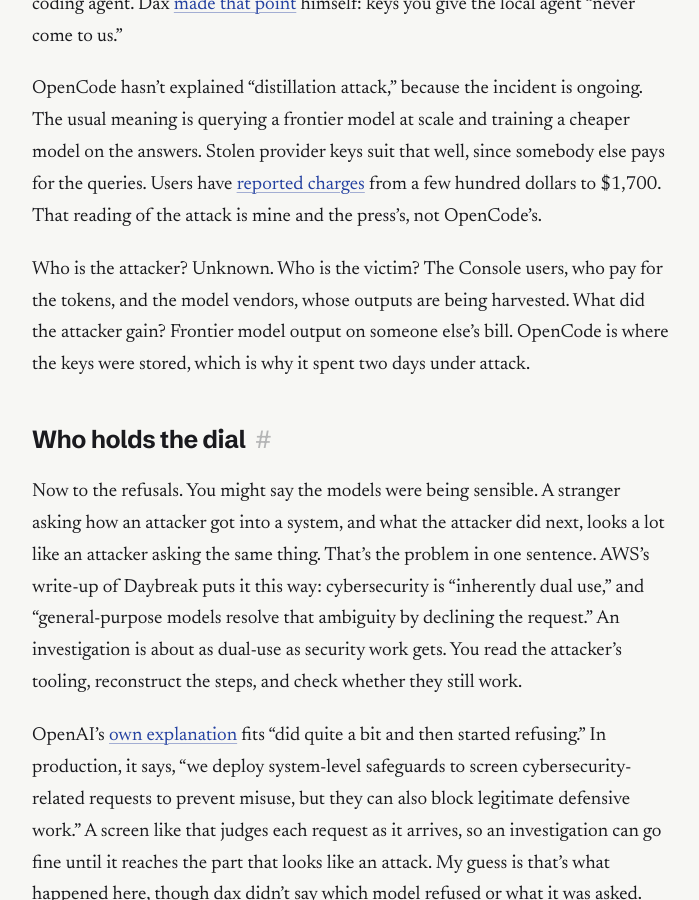
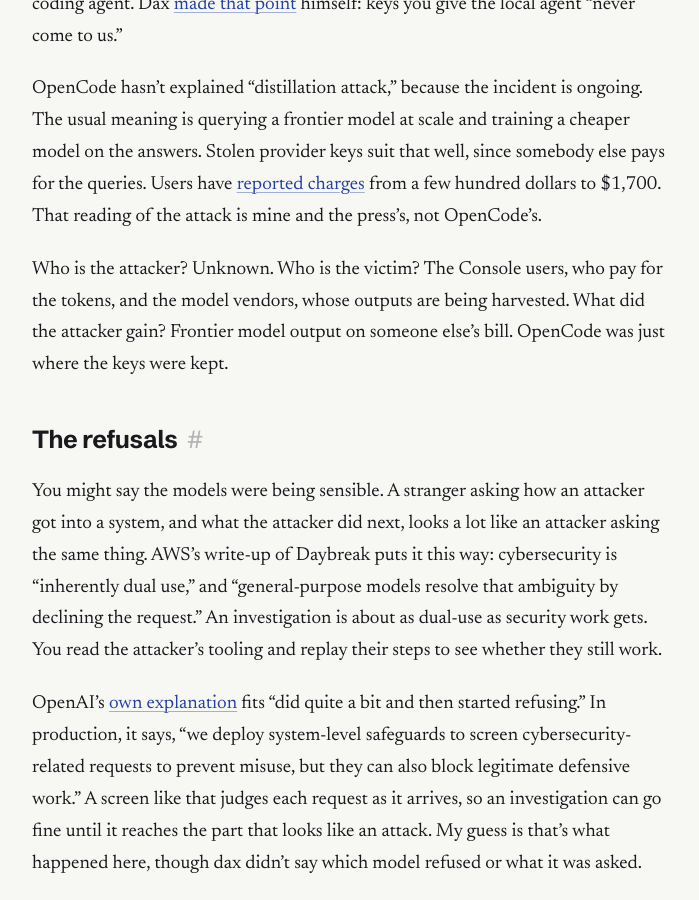
Before and after one commit to agileAlligator/Portfolio-Page, a Jekyll site: the page built from _posts/2026-10-18-opencode-refusal-mid-incident.md, in a window 1280 px wide and 900 px high, scrolled down 3367 px. Shown: the whole window, without its empty margins (288-987 px from the left). Built offline with Jekyll 4.4.1, drawn with Linux system fonts in a browser that asks for light colours; some of the changed text lies outside the part shown.

Commit message:
OpenCode post: voice pass
Co-Authored-By: Claude Opus 5.5 <noreply@anthropic.com>

```diff
--- a/_posts/2026-10-18-opencode-refusal-mid-incident.md
+++ b/_posts/2026-10-18-opencode-refusal-mid-incident.md
@@ -77,19 +77,18 @@ the press's, not OpenCode's.
 
 Who is the attacker? Unknown. Who is the victim? The Console users, who pay for
 the tokens, and the model vendors, whose outputs are being harvested. What did
-the attacker gain? Frontier model output on someone else's bill. OpenCode is
-where the keys were stored, which is why it spent two days under attack.
+the attacker gain? Frontier model output on someone else's bill. OpenCode was
+just where the keys were kept.
 
-## Who holds the dial
+## The refusals
 
-Now to the refusals. You might say the models were being sensible. A stranger
-asking how an attacker got into a system, and what the attacker did next, looks
-a lot like an attacker asking the same thing. That's the problem in one
-sentence. AWS's write-up of Daybreak puts it this way: cybersecurity is
-"inherently dual use," and "general-purpose models resolve that ambiguity by
-declining the request." An investigation is about as dual-use as security work
-gets. You read the attacker's tooling, reconstruct the steps, and check whether
-they still work.
+You might say the models were being sensible. A stranger asking how an
+attacker got into a system, and what the attacker did next, looks a lot like an
+attacker asking the same thing. AWS's write-up of Daybreak puts it this way:
+cybersecurity is "inherently dual use," and "general-purpose models resolve
+that ambiguity by declining the request." An investigation is about as
+dual-use as security work gets. You read the attacker's tooling and replay
+their steps to see whether they still work.
 
 OpenAI's [own explanation](https://openai.com/index/expanding-daybreak-as-the-cyber-defense-window-narrows/)
 fits "did quite a bit and then started refusing." In production, it says, "we
@@ -153,9 +152,7 @@ secrets. Fireworks AI's [bulletin](https://fireworks.ai/security/bulletins/octob
 says that someone using internal Fireworks credentials reached the environment
 variables of some customers' evaluation jobs, and captured the API keys and
 tokens stored there as secrets. Fireworks spotted it on October 6 and told
-customers on October 9. A platform that stores customers' keys for them holds
-many customers' keys in one place, so it's worth breaking into even if
-nothing else on it is.
+customers on October 9.
 
 **Exercise:** A Console user reads the email, opens their workspace and deletes
 the saved Anthropic key. A day later, their Anthropic usage is still climbing.
```
